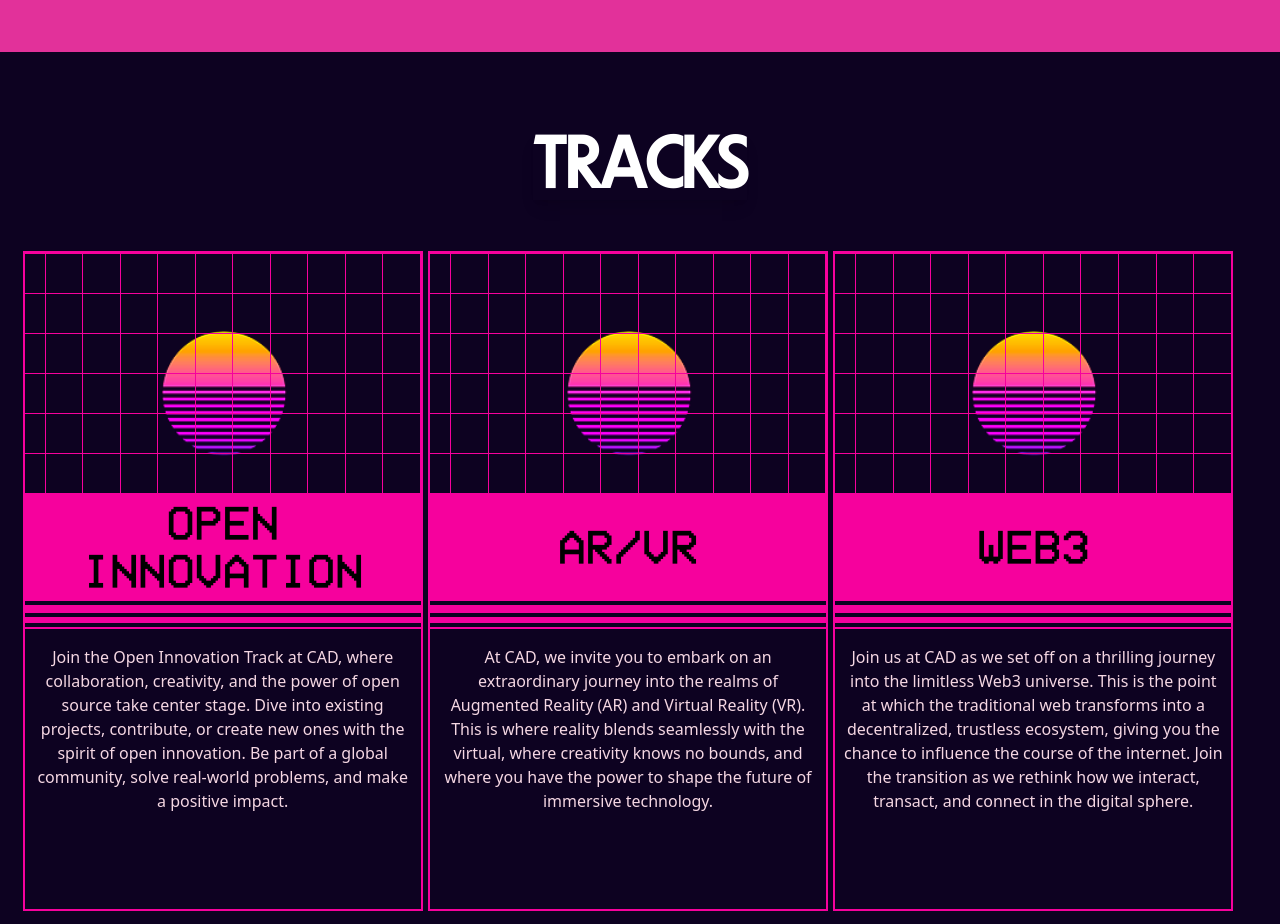
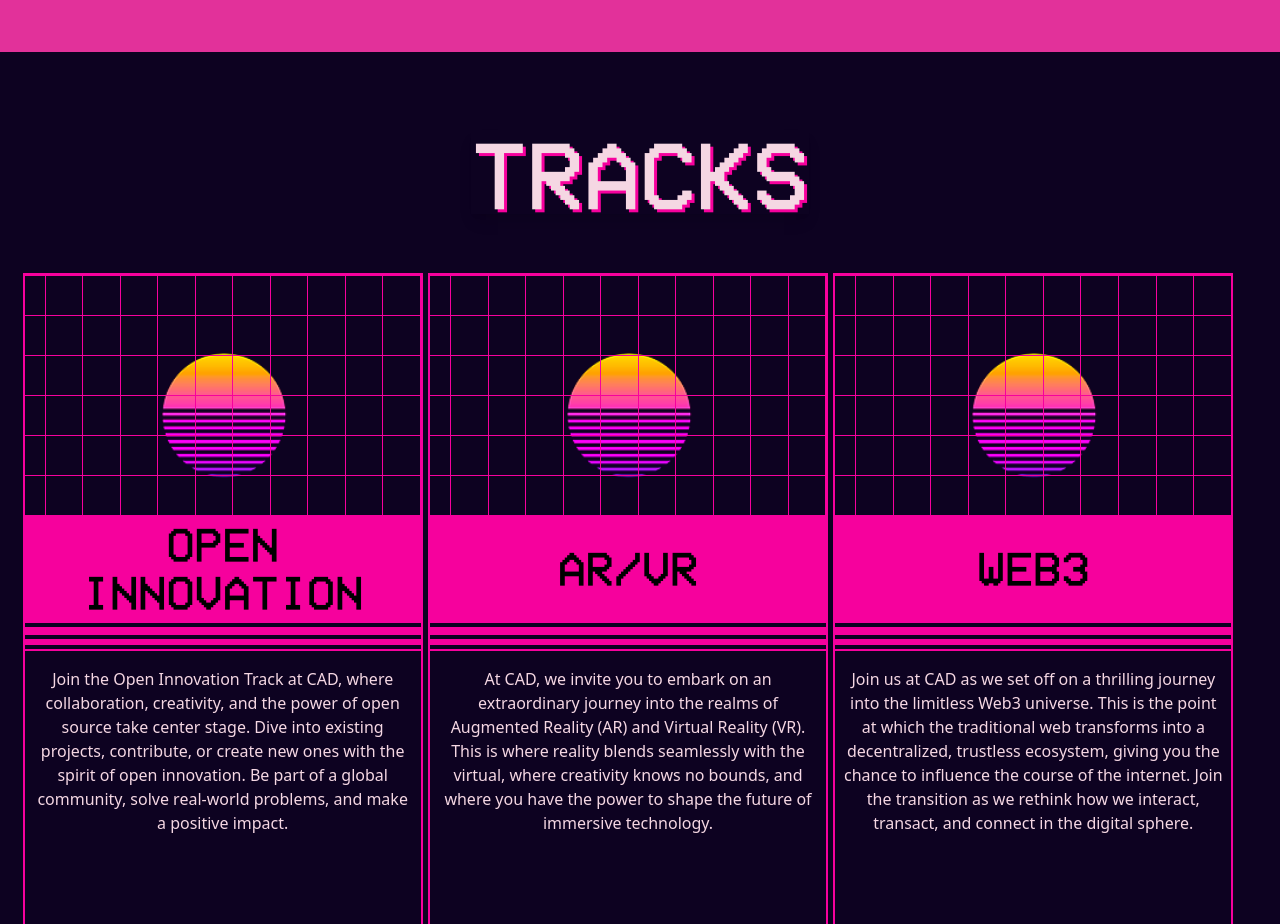
Before and after one commit to jatindotdev/cad-website, a React (Vite) app: page / in a window 1280 px wide. Shown: the part 1980-2904 px from the top of the page. Built offline with nearby package versions, Linux system fonts and the light colour scheme.

Commit message:
deployment error fix

```diff
--- a/components/Tracks.jsx
+++ b/components/Tracks.jsx
@@ -66,10 +66,10 @@ const Tracks = () => {
   return (
     <>
       <div id="tracks" className="bg-[#0d0221] grid text-white-off py-10">
-        <p className="mt-8 text-5xl sm:text-7xl justify-self-center">
+        <p className="mt-8 text-5xl sm:text-8xl justify-self-center">
           <span
-            className="text-white font-semibold font-[Power] shadow-lg "
-           >
+            className="text-[#f5d7e3] font-[vcr-osd] shadow-lg "
+            style={{ textShadow: "3px 3px #f6019d" }}>
             TRACKS
           </span>
         </p>
--- a/package.json
+++ b/package.json
@@ -9,10 +9,9 @@
     "preview": "vite preview"
   },
   "dependencies": {
-    "framer-motion": "^10.12.16",
-    "node": "^21.6.2",
     "react": "^18.2.0",
     "react-dom": "^18.2.0",
+    "framer-motion": "^10.12.16",
     "react-router-dom": "^6.12.1"
   },
   "devDependencies": {
```
Also changed, not shown: 1 other file (tests, documents, lock files or other folders).
